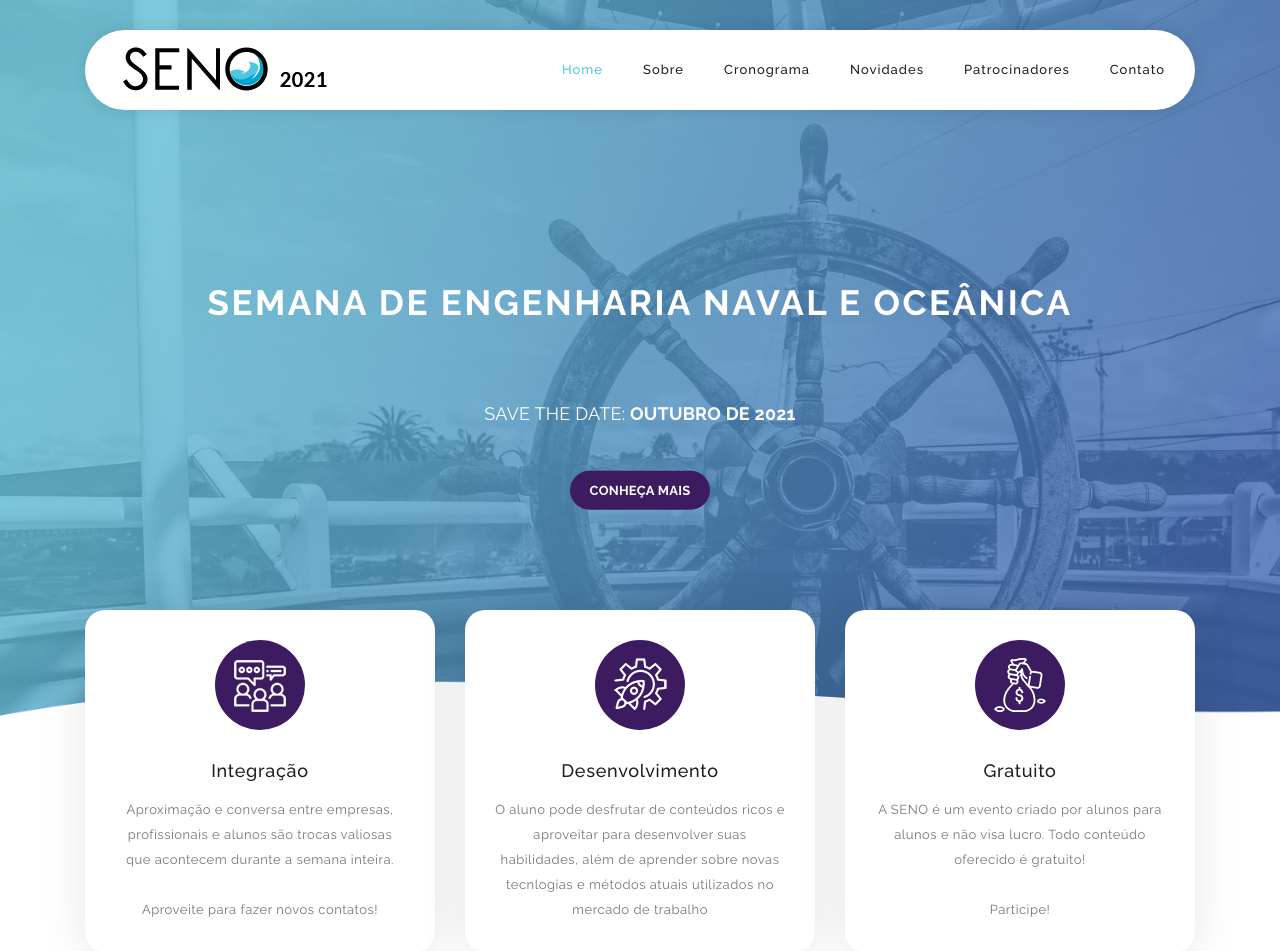
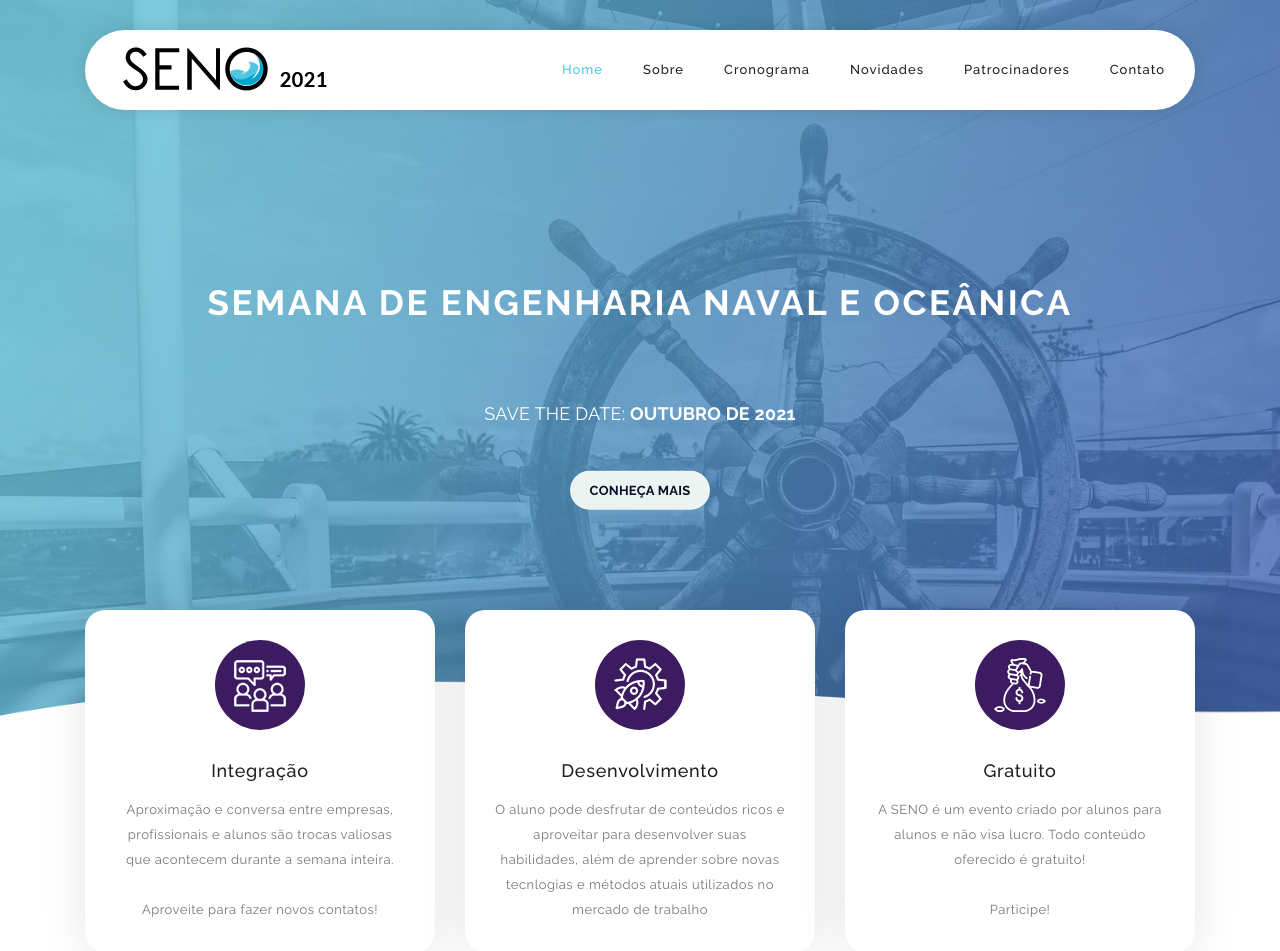
Before and after one commit to tkuramae/senowebsite, a PHP site: page / in a window 1280 px wide. Shown: the top 951 px of the page. Run offline with PHP 8.4, Linux system fonts and the light colour scheme.

Commit message:
color_correction

```diff
--- a/assets/css/template.css
+++ b/assets/css/template.css
@@ -324,10 +324,10 @@ a.main-button-slider {
   font-size: 13px;
   border-radius: 20px;
   padding: 12px 20px;
-  background-color: #3c1b61;
+  background-color: #ECF4F1;
   text-transform: uppercase;
   font-weight: bold;
-  color: #fff;
+  color: #080E2C;
   letter-spacing: 0.25px;
   -webkit-transition: all 0.3s ease 0s;
   -moz-transition: all 0.3s ease 0s;
@@ -335,8 +335,10 @@ a.main-button-slider {
   transition: all 0.3s ease 0s;
 }
 
+
 a.main-button-slider:hover {
-  background-color: #4ec6df;
+  background-color: #080E2C;
+  color: #ECF4F1;
 }
 
 a.main-button {
@@ -1584,7 +1586,7 @@ footer .social li {
 }
 
 footer .social li a {
-  color: #9d5bd9;
+  color: #080E2C;
    text-align: center;
   background-color: #fff;
   width: 36px;
--- a/index.html
+++ b/index.html
@@ -84,7 +84,7 @@
                         <div class="col-md-6" style="margin: auto;">
                             <p>SAVE THE DATE:<strong> OUTUBRO DE 2021</strong></p>
                         </div>
-                        <a href="#features" class="main-button-slider">Conheça mais</a>
+                        <a href="#features" class="main-button-slider" >Conheça mais</a>
                     </div>
                 </div>
             </div>
```
